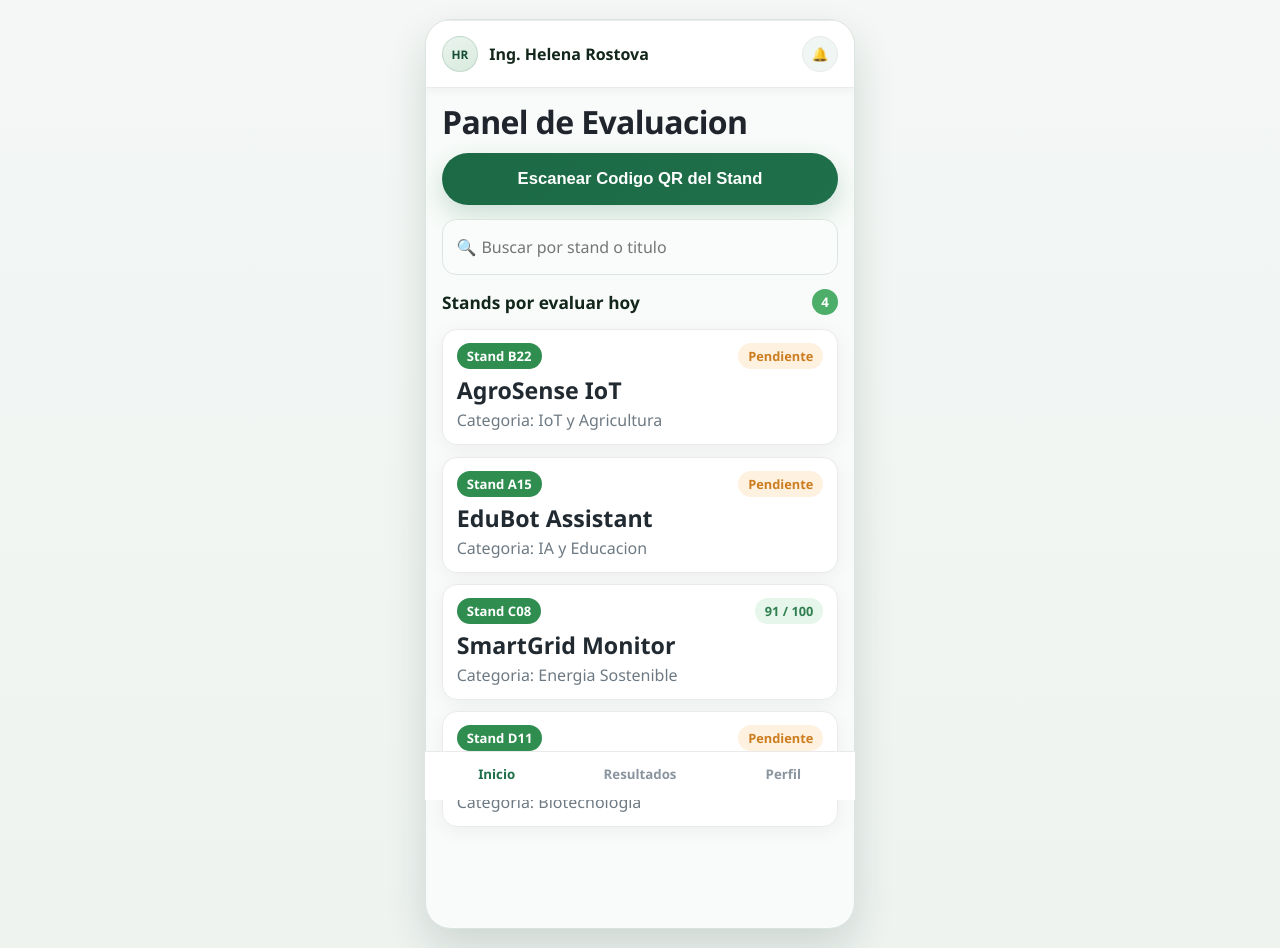
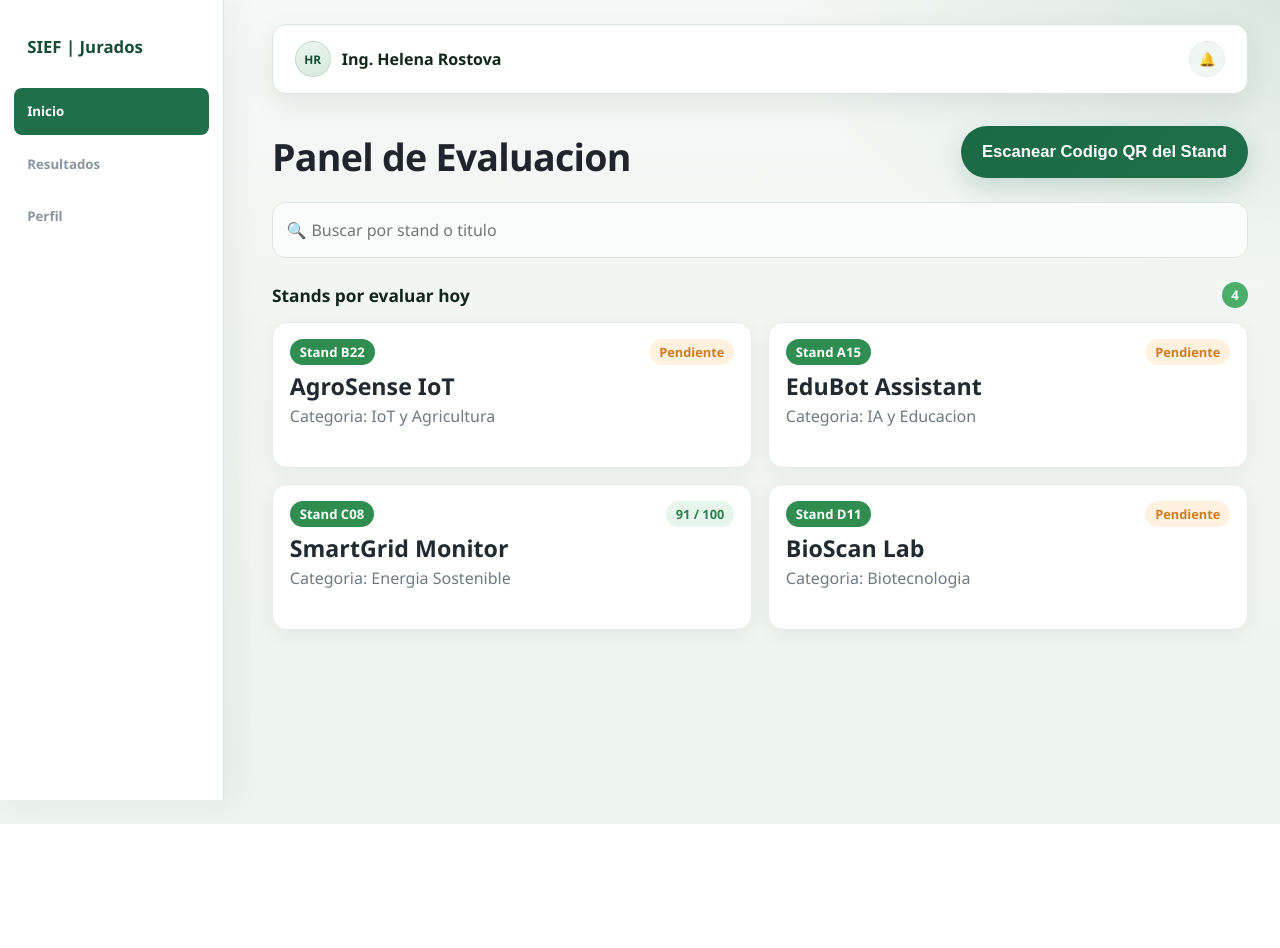
Before and after one commit to JuanchoGarvincho/SIEF-IA, a plain HTML site: page Parte_Jurado/panel/index.html in a window 1280 px wide. After the commit the page ends 824 px from the top, so only its background shows below. Drawn offline with Linux system fonts and the light colour scheme.

Commit message:
Actualizacion de la parte Jurado para tener una mejor index

```diff
--- a/Parte_Jurado/assets/jurado.css
+++ b/Parte_Jurado/assets/jurado.css
@@ -5,6 +5,7 @@ body {
 }
 
 .jury-phone {
+  width: 100%;
   max-width: 430px;
   min-height: 100dvh;
   margin: 0 auto;
@@ -480,16 +481,143 @@ body {
 }
 
 @media (min-width: 768px) {
+  body {
+    background:
+      radial-gradient(900px 520px at 100% 0, rgba(31, 111, 74, 0.13), transparent 56%),
+      linear-gradient(180deg, #f5f8f6 0%, #edf3ef 100%);
+  }
+
   .jury-phone {
-    margin: 1.2rem auto;
-    border: 1px solid #dbe5df;
-    border-radius: 26px;
-    overflow: hidden;
-    box-shadow: 0 18px 40px rgba(17, 43, 30, 0.14);
+    max-width: none;
+    min-height: 100vh;
+    margin: 0;
+    padding: 0 2rem 3rem 17rem;
+    background: transparent;
   }
 
   .jury-header {
-    border-radius: 0;
+    max-width: 1240px;
+    margin: 1.5rem auto 0;
+    border: 1px solid #dbe5df;
+    border-radius: 14px;
+    box-shadow: 0 10px 28px rgba(17, 43, 30, 0.08);
+  }
+
+  .jury-user-row,
+  .jury-eval-top {
+    padding: 1rem 1.35rem;
+  }
+
+  .jury-main {
+    width: min(1240px, 100%);
+    margin: 0 auto;
+    padding: 2rem 0;
+    gap: 1.5rem;
+  }
+
+  .jury-main--compact {
+    grid-template-columns: minmax(0, 0.85fr) minmax(380px, 1.15fr);
+    align-items: start;
+    gap: 1.25rem;
+  }
+
+  .jury-title {
+    font-size: 2.35rem;
+  }
+
+  .jury-title--small {
+    font-size: 2.45rem;
+  }
+
+  .jury-scan {
+    width: max-content;
+    min-width: 280px;
+  }
+
+  .jury-phone[data-page="panel"] .jury-main > .jury-section:first-child {
+    grid-template-columns: 1fr auto;
+    align-items: end;
+  }
+
+  .jury-list {
+    grid-template-columns: repeat(2, minmax(0, 1fr));
+    gap: 1rem;
+  }
+
+  .jury-item {
+    min-height: 146px;
+    padding: 1rem 1.05rem;
+  }
+
+  .jury-item:hover {
+    transform: translateY(-3px);
+    box-shadow: 0 14px 28px rgba(17, 43, 30, 0.12);
+  }
+
+  .jury-project-head,
+  .jury-section--last {
+    grid-column: 1 / -1;
+  }
+
+  .jury-section--last {
+    justify-items: end;
+  }
+
+  .jury-submit {
+    width: min(360px, 100%);
+  }
+
+  .jury-note {
+    min-height: 174px;
+  }
+
+  .jury-bottom-nav {
+    position: fixed;
+    inset: 0 auto 0 0;
+    transform: none;
+    width: 14rem;
+    padding: 1.5rem 0.9rem;
+    display: flex;
+    flex-direction: column;
+    align-items: stretch;
+    gap: 0.35rem;
+    border-top: 0;
+    border-right: 1px solid #dbe5df;
+    box-shadow: 10px 0 30px rgba(17, 43, 30, 0.05);
+  }
+
+  .jury-bottom-nav::before {
+    content: "SIEF | Jurados";
+    display: block;
+    padding: 0.7rem 0.8rem 1.5rem;
+    color: var(--etitic-green-dark);
+    font-size: 1.05rem;
+    font-weight: 800;
+  }
+
+  .jury-bottom-nav a {
+    padding: 0.9rem 0.8rem;
+    text-align: left;
+    border-radius: 8px;
+    transition: background 0.2s ease, color 0.2s ease, transform 0.2s ease;
+  }
+
+  .jury-bottom-nav a:hover,
+  .jury-bottom-nav a:focus-visible {
+    outline: none;
+    transform: translateX(3px);
+    color: var(--etitic-green-dark);
+    background: #edf6f0;
+  }
+
+  .jury-bottom-nav a.is-active {
+    color: #ffffff;
+    background: var(--etitic-green);
+  }
+
+  .jury-profile-modal {
+    width: min(430px, 100%);
+  }
   }
 }
 
--- a/Parte_Jurado/panel/index.html
+++ b/Parte_Jurado/panel/index.html
@@ -42,7 +42,7 @@
       </section>
     </main>
 
-    <nav class="jury-bottom-nav" aria-label="Navegacion movil">
+    <nav class="jury-bottom-nav" aria-label="Navegacion principal">
       <a class="is-active" href="./index.html">Inicio</a>
       <a href="../resultados/index.html">Resultados</a>
       <a href="#" id="perfilLink">Perfil</a>
```
Also changed, not shown: Parte_Jurado/evaluacion/index.html (+20 -0 lines), Parte_Jurado/resultados/index.html (+1 -1 lines).
